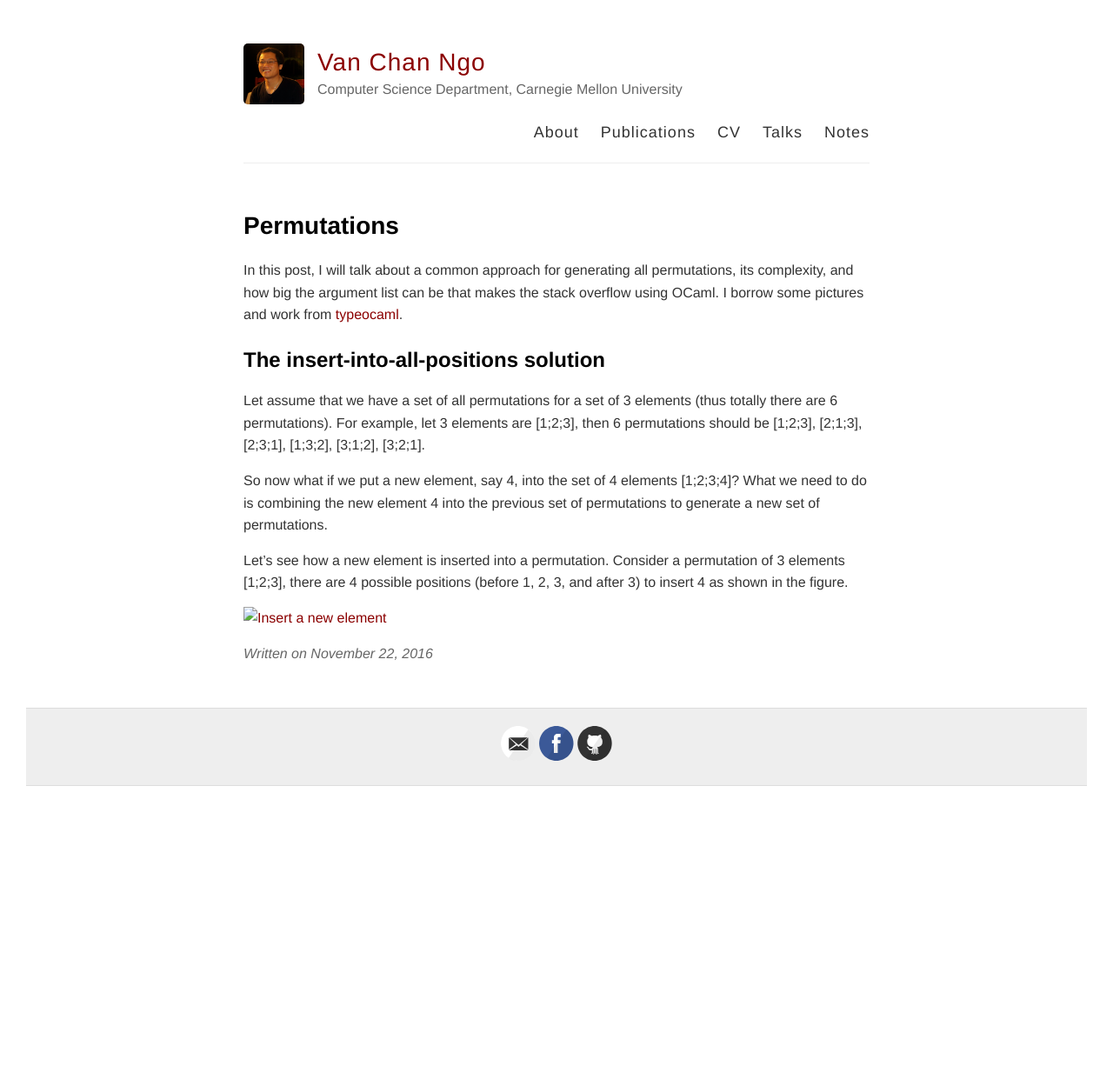
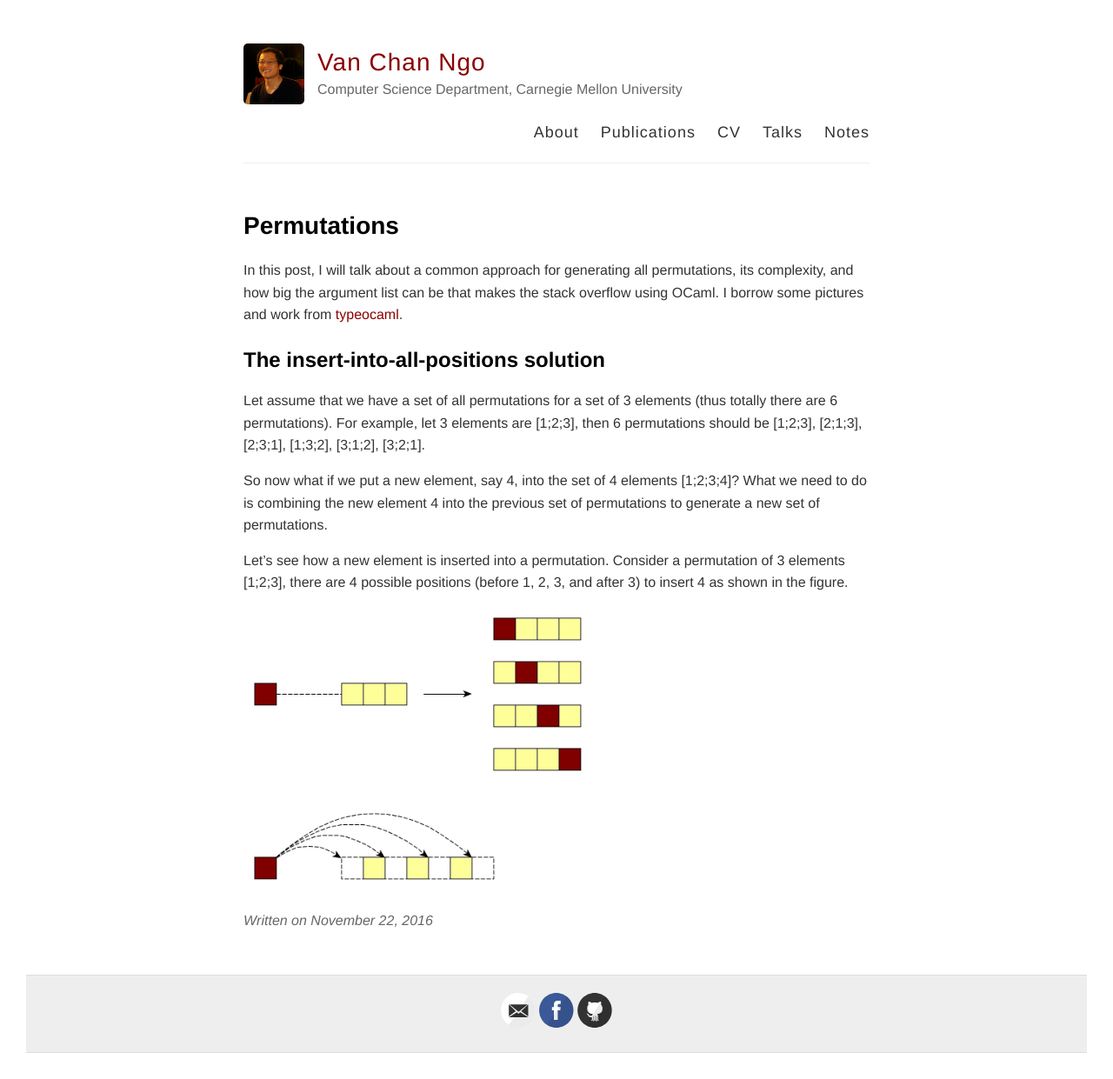
Before and after one commit to channgo2203/channgo2203.github.io, a Jekyll site: the page built from _posts/2016-11-22-permutations.md, in a window 1280 px wide. Shown: the whole page at 87% size. Built offline with Jekyll 4.4.1, drawn with Linux system fonts in a browser that asks for light colours; comment, search, counter and statistics services are not loaded; before the commit the page ends 934 px from its top, so only the background shows below that.

Commit message:
add figs

```diff
--- a/_posts/2016-11-22-permutations.md
+++ b/_posts/2016-11-22-permutations.md
@@ -14,4 +14,4 @@ So now what if we put a new element, say 4, into the set of 4 elements [1;2;3;4]
 
 Let's see how a new element is inserted into a permutation. Consider a permutation of 3 elements [1;2;3], there are 4 possible positions (before 1, 2, 3, and after 3) to insert 4 as shown in the figure.
 
-[<img src="http://channgo2203.github.io/permutations/permutations/figs/permutations_1.jpg" alt="Insert a new element" style="width: 400px;"/>]({{ site.baseurl }}/)
+[<img src="{{ site.baseurl }}/images/permutations_1.jpg" alt="Insert a new element" style="width: 400px;"/>]({{ site.baseurl }}/)
```
